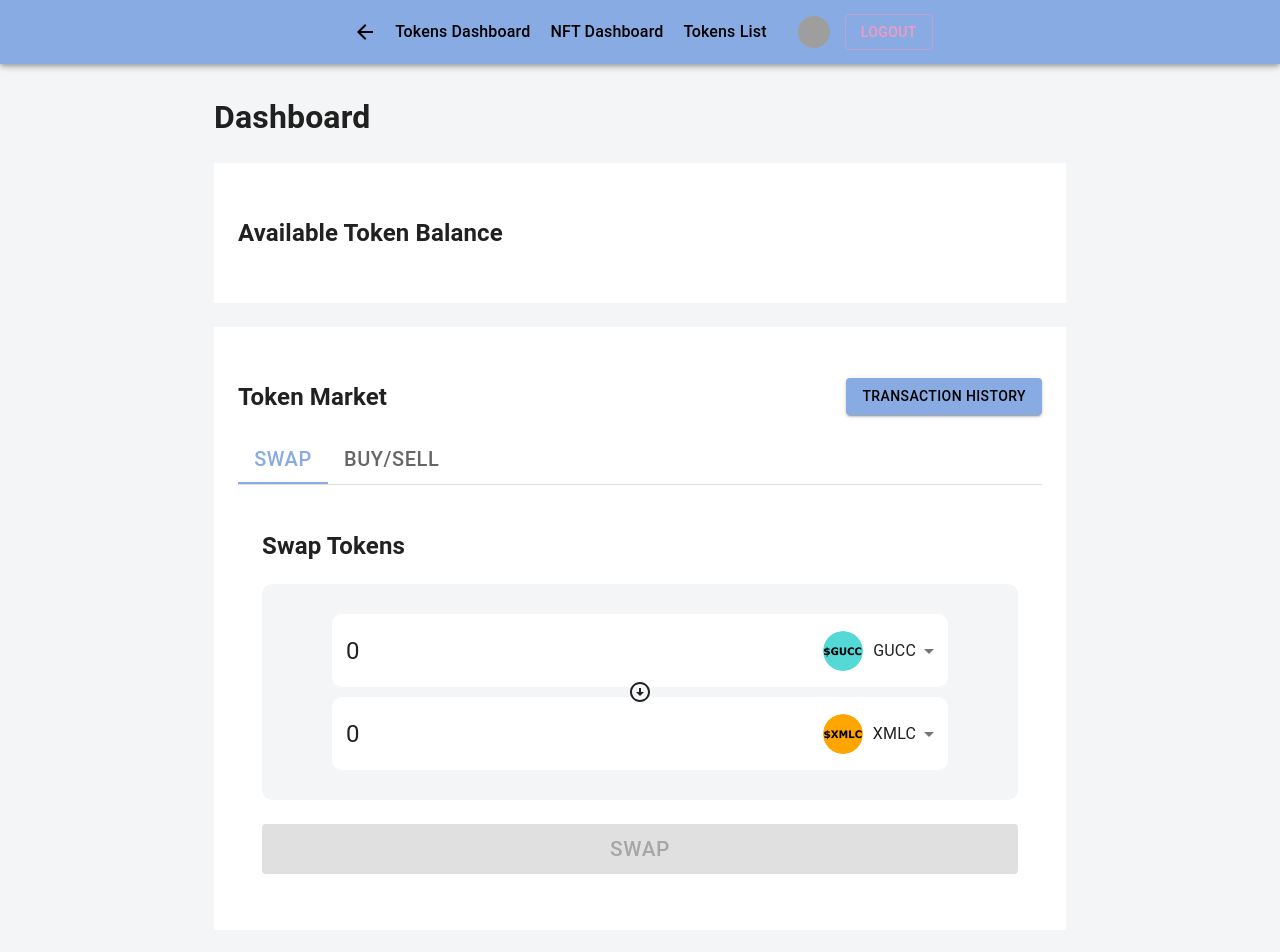
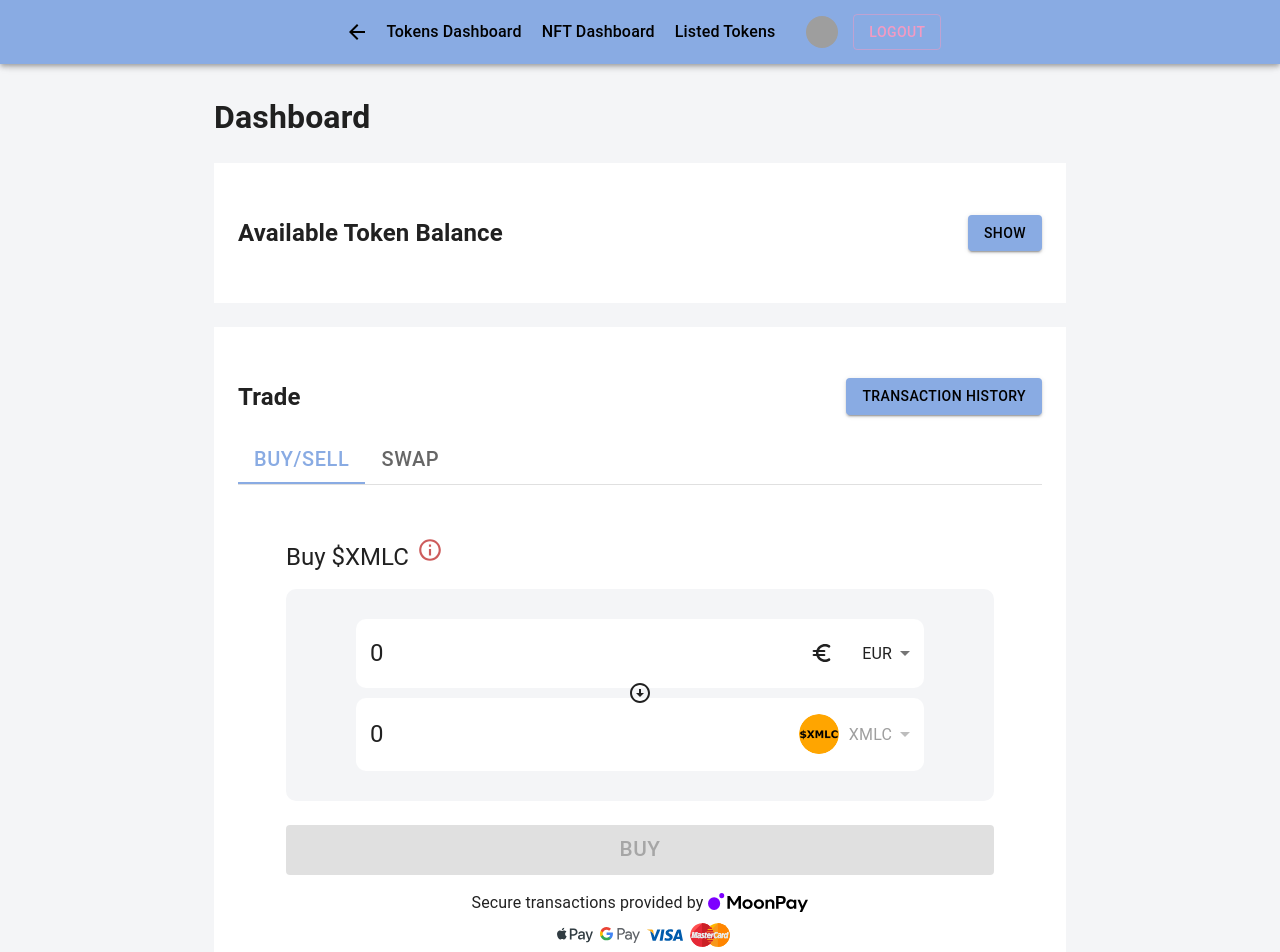
Before and after one commit to VadSiam/xmlc_poc, a React (Create React App) app: page /dashboard in a window 1280 px wide. Shown: the top 952 px of the page. Built offline with nearby package versions, Linux system fonts and the light colour scheme; sample sign-in values are in the browser's storage; grey boxes are pictures that could not be loaded.

Commit message:
fixed few elements

```diff
--- a/src/components/Header/index.tsx
+++ b/src/components/Header/index.tsx
@@ -18,6 +18,7 @@ const drawerWidth = 240;
 const Header = () => {
   const navigate = useNavigate();
   const user = useSelector(selectUser);
+  const { isCompanyAdmin } = user ?? {};
   const dispatch = useDispatch();
   const [anchorEl, setAnchorEl] = React.useState<null | HTMLElement>(null);
   const open = Boolean(anchorEl);
@@ -47,18 +48,18 @@ const Header = () => {
       </Typography>
       <Divider />
       <List
-      sx={{display: 'flex', flexDirection: 'column', justifyContent: 'center', alignItems: 'center', textAlign: 'center'}}
+        sx={{ display: 'flex', flexDirection: 'column', justifyContent: 'center', alignItems: 'center', textAlign: 'center' }}
       >
         <BackButton onClick={handleBackClick} />
         <StyledLink to="/dashboard">
-          Tokens Dashboard
+          {isCompanyAdmin ? 'Your token' : 'Tokens Dashboard'}
         </StyledLink>
         <StyledLink to="/nft">
           NFT Dashboard
         </StyledLink>
-        <StyledLink to="/token">
-          Tokens List
-        </StyledLink>
+        {!isCompanyAdmin && (<StyledLink to="/token">
+          Listed Tokens
+        </StyledLink>)}
 
       </List>
     </Box>
@@ -66,7 +67,6 @@ const Header = () => {
 
   return (
     <React.Fragment>
-      {/* <StyledAppBar position="fixed" > */}
       <AppBar component="nav">
         <Toolbar
           sx={{ display: 'flex', justifyContent: { xs: 'start', sm: 'center' }, alignItems: 'center', textAlign: 'center', height: 60 }}
@@ -85,7 +85,6 @@ const Header = () => {
               onClick={handleClick}
               size="small"
               sx={{ mr: 2, display: { sm: 'none' } }}
-              // sx={{ ml: 2 }}
               aria-controls={open ? 'account-menu' : undefined}
               aria-haspopup="true"
               aria-expanded={open ? 'true' : undefined}
@@ -128,14 +127,14 @@ const Header = () => {
             style={{ justifyContent: 'center', alignItems: 'center', textAlign: 'center', height: 60 }}>
             <BackButton onClick={handleBackClick} />
             <StyledLink to="/dashboard">
-              Tokens Dashboard
+              {isCompanyAdmin ? 'Your token' : 'Tokens Dashboard'}
             </StyledLink>
             <StyledLink to="/nft">
               NFT Dashboard
             </StyledLink>
-            <StyledLink to="/token">
-              Tokens List
-            </StyledLink>
+            {!isCompanyAdmin && (<StyledLink to="/token">
+              Listed Tokens
+            </StyledLink>)}
             {user && (
               <Tooltip title="Account settings">
                 <IconButton
@@ -199,7 +198,6 @@ const Header = () => {
           {drawer}
         </Drawer>
       </Box>
-      {/* </StyledAppBar> */}
     </React.Fragment>
   );
 }
--- a/src/components/UserDashboard/BuySell/BuySell.tsx
+++ b/src/components/UserDashboard/BuySell/BuySell.tsx
@@ -181,7 +181,7 @@ const BuySell: React.FC = () => {
         <Typography
           sx={{ textAlign: 'center' }}
           mt={2}>
-          All operations going via
+          Secure transactions provided by
           <img
             src={svgPath}
             alt="SVG Image"
--- a/src/components/UserDashboard/Charts/Charts.tsx
+++ b/src/components/UserDashboard/Charts/Charts.tsx
@@ -28,7 +28,7 @@ export const Charts: React.FC = () => {
   return (
     <StyledBlockContainer>
       <h2>
-        Token Charts
+        Watchlist
       </h2>
       <Grid container>
         {Object.entries(tokenMarketData).map(([token, data]) => (
--- a/src/components/UserDashboard/TokenBalance/TokenBalance.tsx
+++ b/src/components/UserDashboard/TokenBalance/TokenBalance.tsx
@@ -1,21 +1,34 @@
-import React from 'react';
+import React, { useState } from 'react';
 import { useSelector } from 'react-redux';
 import { TokenCard } from './TokenCard';
 import { StyledBlockContainer } from '../Charts/Charts';
 import { selectUser } from '../../../app/slices/selectors';
+import { Button } from '@mui/material';
 
 export const TokenBalance: React.FC = () => {
   const { tokenBalances, isCompanyAdmin } = useSelector(selectUser) ?? {};
+  const [expanded, setExpanded] = useState(false);
   const tokensToShow = isCompanyAdmin ? tokenBalances?.filter(tokenBalance => ['xmlc', 'adds'].includes(tokenBalance.tokenId)) : tokenBalances;
 
   return (
     <StyledBlockContainer>
+      <div
+        style={{ display: 'flex', justifyContent: 'space-between', alignItems: 'center' }}
+      >
         <h2>
           Available Token Balance
         </h2>
+        <Button variant="contained" color="primary" onClick={() => setExpanded(!expanded)}>
+          {expanded ? 'HIDE' : 'SHOW'}
+        </Button>
+      </div>
+      {expanded ? (
+        <>
           {(tokensToShow ?? []).map((tokenBalance, index: number) => (
             <TokenCard key={index} tokenBalance={tokenBalance} />
           ))}
+        </>
+      ) : null}
     </StyledBlockContainer>
   );
 };
--- a/src/components/UserDashboard/TokenMarket/TabPanel.tsx
+++ b/src/components/UserDashboard/TokenMarket/TabPanel.tsx
@@ -49,15 +49,15 @@ export default function BasicTabs() {
     <Box sx={{ width: '100%' }}>
       <Box sx={{ borderBottom: 1, borderColor: 'divider' }}>
         <Tabs value={value} onChange={handleChange} aria-label="basic tabs example">
+          <Tab label="Buy/Sell" {...a11yProps(1)} sx={{ fontSize: 20 }} />
           <Tab label="Swap" {...a11yProps(0)} sx={{ fontSize: 20 }} />
-          <Tab label="Buy/Sell" {...a11yProps(1)} sx={{ fontSize: 20 }} />
         </Tabs>
       </Box>
       <TabPanel value={value} index={0}>
-        <Swap />
+        <BuySell />
       </TabPanel>
       <TabPanel value={value} index={1}>
-        <BuySell />
+        <Swap />
       </TabPanel>
     </Box>
   );
--- a/src/components/UserDashboard/TokenMarket/TokenMarket.tsx
+++ b/src/components/UserDashboard/TokenMarket/TokenMarket.tsx
@@ -13,7 +13,7 @@ const TokenMarket: React.FC = () => {
           alignItems: 'center',
         }}
       >
-        <h2>Token Market</h2>
+        <h2>Trade</h2>
         <TransactionHistory />
       </div>
       <TabPanel />
--- a/src/components/UserDashboard/UserDashboard.tsx
+++ b/src/components/UserDashboard/UserDashboard.tsx
@@ -5,6 +5,8 @@ import TokenMarket from './TokenMarket/TokenMarket';
 import { useLocation } from 'react-router-dom';
 import OpenSeaMarket from './OpenSeaMarket/OpenSeaMarket';
 import MyOpenSeaMarket from './OpenSeaMarket/MyOpenSeaMarket';
+import NewsFeed from './NewDropsAndActions/NewDropsAndActions';
+import { actionsList } from '../../mocks/mockActions';
 
 export const UserDashboard: React.FC = () => {
   const { pathname } = useLocation();
@@ -28,6 +30,7 @@ export const UserDashboard: React.FC = () => {
           <br />
           <Charts />
           <br />
+          <NewsFeed dropActions={actionsList} />
         </>
       )}
     </div>
```
Lines whose indentation alone changed are shown as unchanged.
